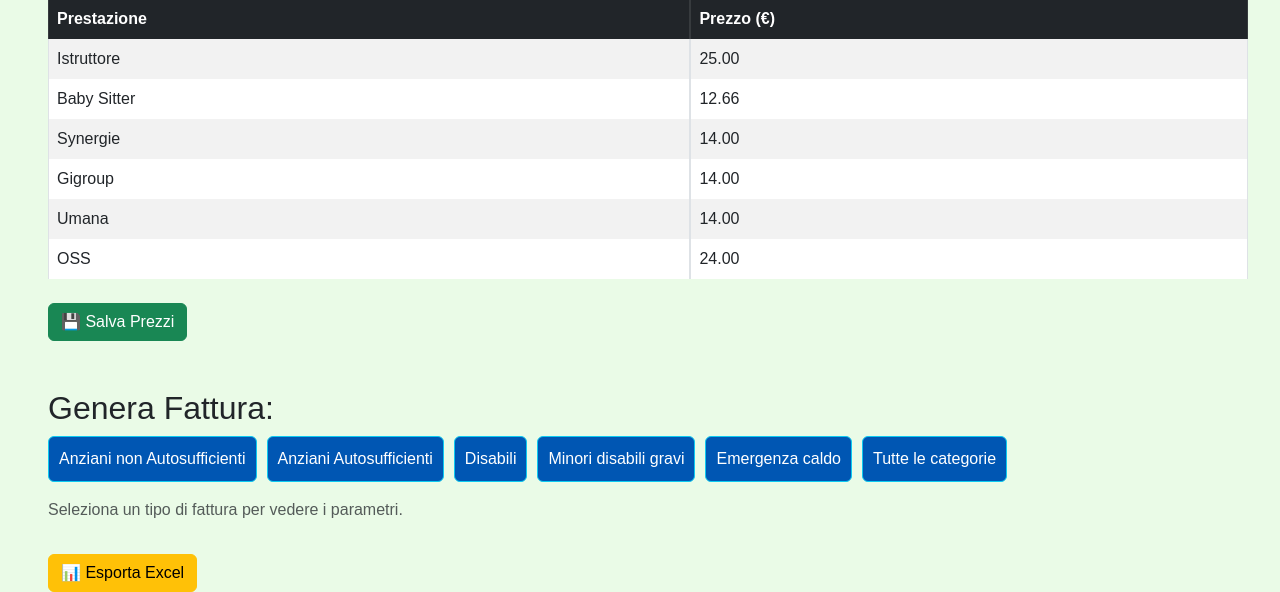
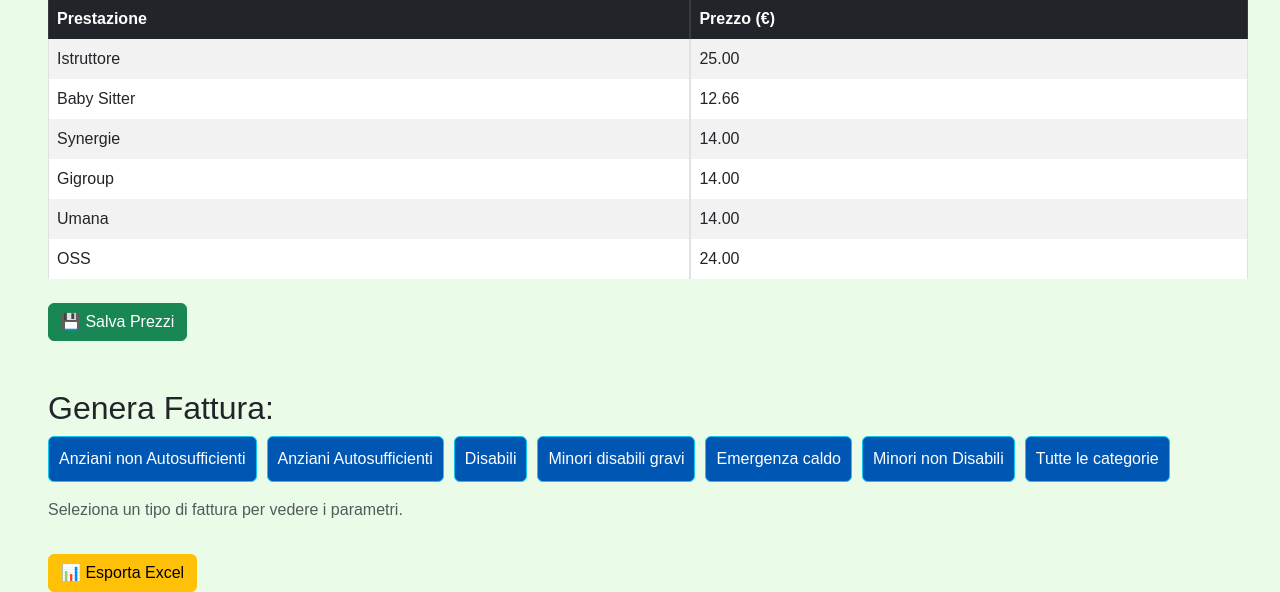
Before and after one commit to viktory2311/WebappFatturazioneSmart, a Django app: page / in a window 1280 px wide. Shown: the part 229-821 px from the top of the page. Run offline with Django 5.2, Linux system fonts and the light colour scheme; data comes from the database, SQL or seed files in the repository; both versions use the stored data as it was after the commit; some libraries are stand-ins or nearby versions; some web fonts are replaced.

Commit message:
- Aggiunto supporto per "Minori non Disabili" nella generazione della fattura. - Aggiornato l'interfaccia utente per includere il nuovo pulsante di selezione.

```diff
--- a/TestConDjango/WebappFatturazioneSmart/fatturazione/static/script.js
+++ b/TestConDjango/WebappFatturazioneSmart/fatturazione/static/script.js
@@ -447,6 +447,9 @@ async function processData(data, source) {
         descrizionetipologia: row["TIPOLOGIA_UTENTE"] || "",
         lavoratore: row["LAVORATORE"],
       }));
+      console.log("Headers dati inviati ==>", Object.keys(dataWithSource[0]));
+      console.log("Formatro dati Inviati ==>", dataWithSource);
+
 
       //console.log("📤 Invio al server solo tipologia e apl:", minimalData.slice(0, 5));
 
@@ -1079,6 +1082,9 @@ let totaleFatturato = "€ " + parseFloat(tariffa * ore).toFixed(2);
     case 'minori_disabili_gravi':
       headers = ["Descrizione", "Data di Nascita", "Codice Fiscale Cliente", "Distretto", "Buono_TipoUtenza", "Mese", "Tipo_Intervento", "Intervento_OreMensili", "Intervento_CostoMensile", "Quantità erogata", "Totale", "Apl"];
       break;
+    case 'minori_non_disabili':
+      headers = ["Descrizione", "Data di Nascita", "Codice Fiscale Cliente", "Distretto", "Buono_TipoUtenza", "Mese", "Tipo_Intervento", "Intervento_OreMensili", "Intervento_CostoMensile", "Quantità erogata", "Totale", "Apl"];
+      break;
     case 'emergenza_caldo':
       headers = ["Descrizione", "Data di Nascita", "Emergenza Caldo", "Assistenza", "Distretto"];
       break;
@@ -1218,6 +1224,7 @@ let totaleFatturato = "€ " + parseFloat(tariffa * ore).toFixed(2);
     "ANZ_AUTO": "anziani_autosufficienti",
     "MINORI": "minori_disabili_gravi",
     "EMERGENZA CALDO": "emergenza_caldo",
+    "Minori non Disabili":"minori_non_disabili",
     };
     tipoUtenza = mappaTipologia[row.descrizionetipologia] || "tipo_utenza_non_definito";  // In caso di valore sconosciuto
     if(!meseCompleto){
@@ -1254,6 +1261,9 @@ let totaleFatturato = "€ " + parseFloat(tariffa * ore).toFixed(2);
             break;
           case 'minori_disabili_gravi':
             dataRow = [row.descrizione, row.dataNascita, row.codiceFiscale, print_distretto, tipoUtenza, meseCompleto, tipologiaValue, row.buonoservizio, row.tariffa, row.totaleFormattato, totaleFatturato, row.apl];
+            break;
+          case 'minori_non_disabili':
+            dataRow = [row.descrizione, row.dataNascita, row.codiceFiscale, print_distretto, tipoUtenza, meseCompleto, tipologiaValue, row.buonoservizio, "233", row.totaleFormattato, totaleFatturato, row.apl];
             break;
           case 'emergenza_caldo':
             dataRow = [row.descrizione, row.dataNascita, "Test 1", "Test 2", print_distretto];
--- a/TestConDjango/WebappFatturazioneSmart/fatturazione/templates/index.html
+++ b/TestConDjango/WebappFatturazioneSmart/fatturazione/templates/index.html
@@ -235,6 +235,7 @@
       <button class="btn btn-info" onclick="setFattura('disabili')">Disabili</button>
       <button class="btn btn-info" onclick="setFattura('minori_disabili_gravi')">Minori disabili gravi</button>
       <button class="btn btn-info" onclick="setFattura('emergenza_caldo')">Emergenza caldo</button>
+      <button class="btn btn-info" onclick="setFattura('minori_non_disabili')">Minori non Disabili</button>
       <button class="btn btn-info" onclick="setFattura('Tutte le categorie')">Tutte le categorie</button>
 
     </div>
```
Also changed, not shown: TestConDjango/WebappFatturazioneSmart/db.sqlite3.
